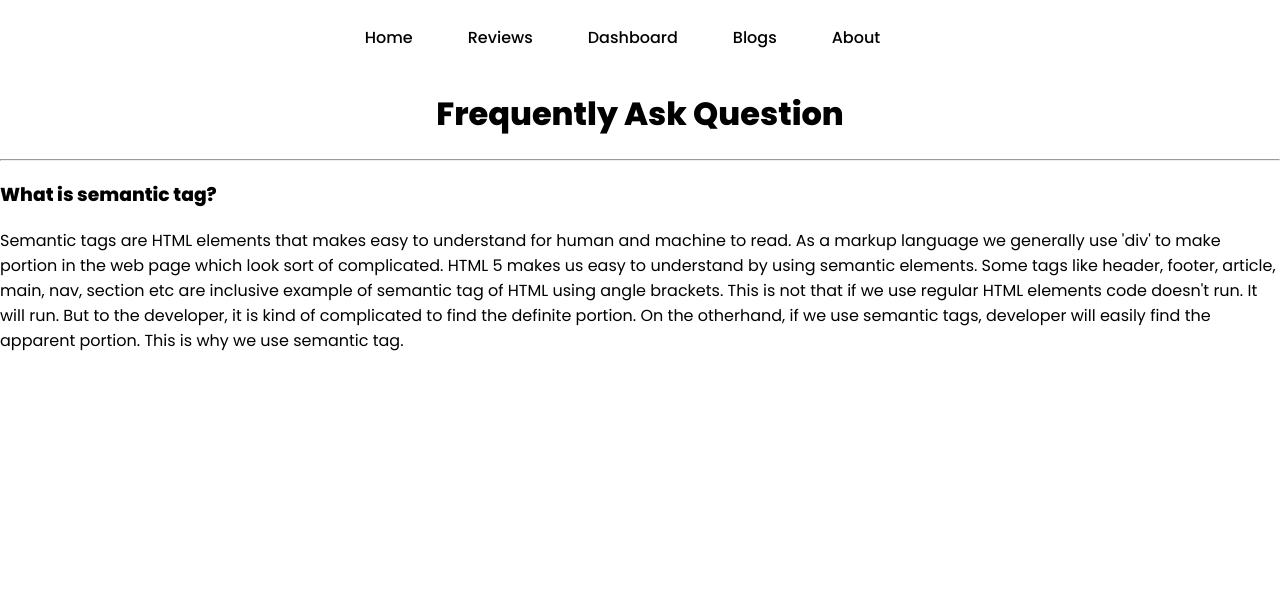
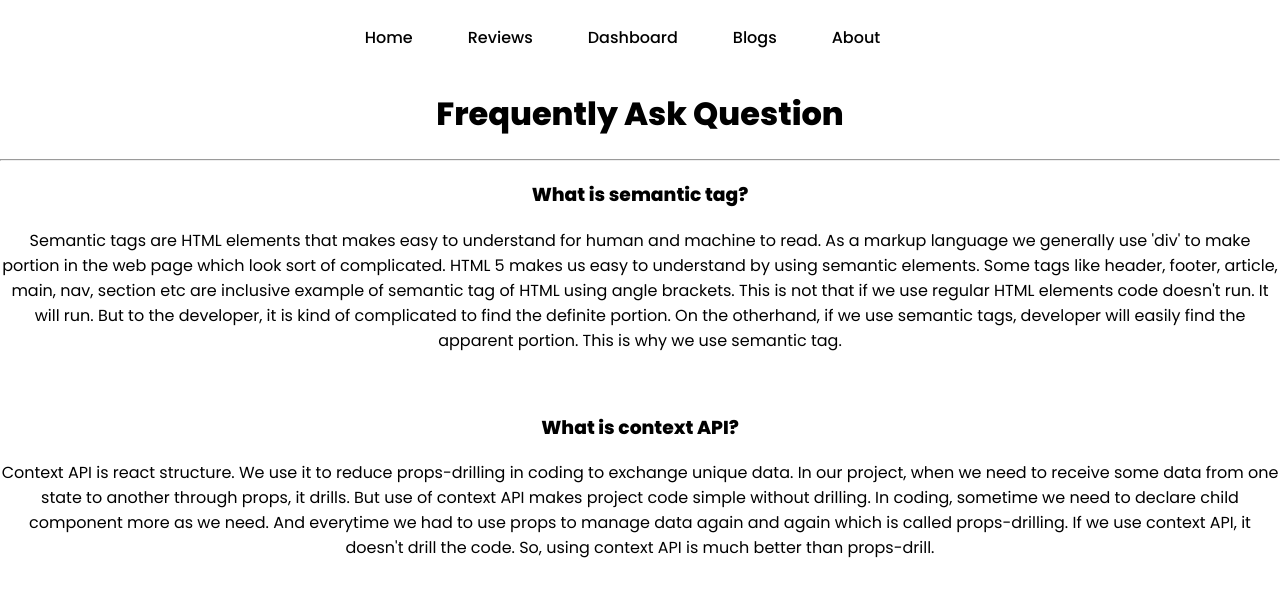
Before and after one commit to joymohanta/product-analysis-website, a React (Create React App) app: page /blogs in a window 1280 px wide. Shown: the top 596 px of the page. Built offline with nearby package versions, Linux system fonts and the light colour scheme.

Commit message:
totally done

```diff
--- a/src/components/Blogs/Blogs.css
+++ b/src/components/Blogs/Blogs.css
@@ -2,3 +2,6 @@
     text-align: center;
     margin-top: 40px;
 }
+.article{
+    text-align: center;
+}
--- a/src/components/Blogs/Blogs.js
+++ b/src/components/Blogs/Blogs.js
@@ -3,7 +3,7 @@ import "./Blogs.css";
 
 const Blogs = () => {
   return (
-    <div>
+    <div className="article">
       <h1 className="blog-title">Frequently Ask Question</h1>
       <hr />
       <h3>What is semantic tag?</h3>
@@ -19,6 +19,18 @@ const Blogs = () => {
         the otherhand, if we use semantic tags, developer will easily find the
         apparent portion. This is why we use semantic tag.
       </p>
+      <br />
+      <h3>What is context API?</h3>
+      <p>
+        Context API is react structure. We use it to reduce props-drilling in
+        coding to exchange unique data. In our project, when we need to receive
+        some data from one state to another through props, it drills. But use of
+        context API makes project code simple without drilling. In coding,
+        sometime we need to declare child component more as we need. And
+        everytime we had to use props to manage data again and again which is
+        called props-drilling. If we use context API, it doesn't drill the code.
+        So, using context API is much better than props-drill.
+      </p>
     </div>
   );
 };
--- a/src/components/Home/Home.css
+++ b/src/components/Home/Home.css
@@ -17,9 +17,10 @@
     color: orange;
 }
 .button{
+    text-decoration: none;
     color: aliceblue;
     font-size: medium;
-    font-weight: 600;
+    font-weight: 500;
     padding: 10px 15px;
     border: none;
     border-radius: 10px;
```
Also changed, not shown: src/components/Navbar/Navbar.css (line endings or trailing spaces), 2 other files (tests, documents, lock files or other folders).
